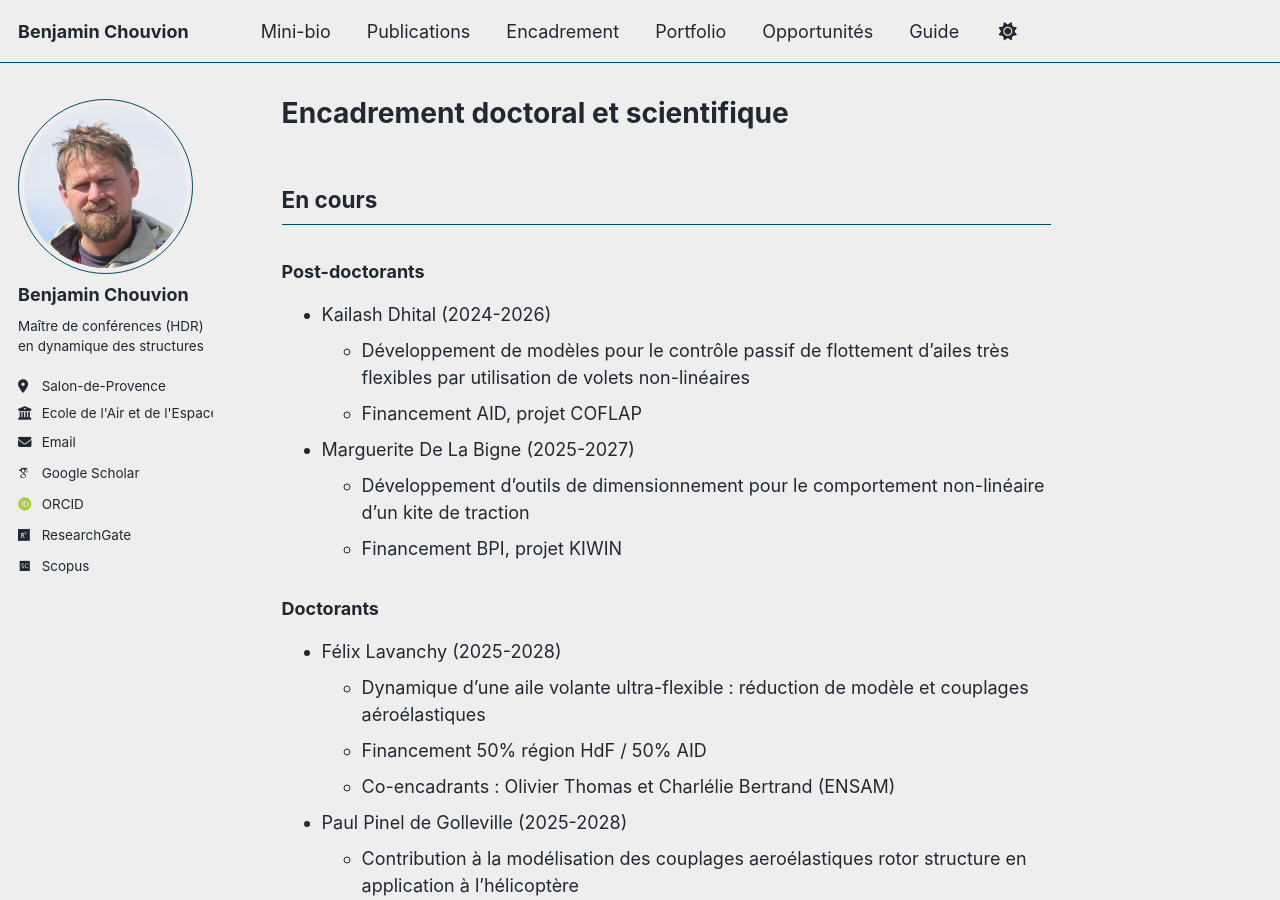
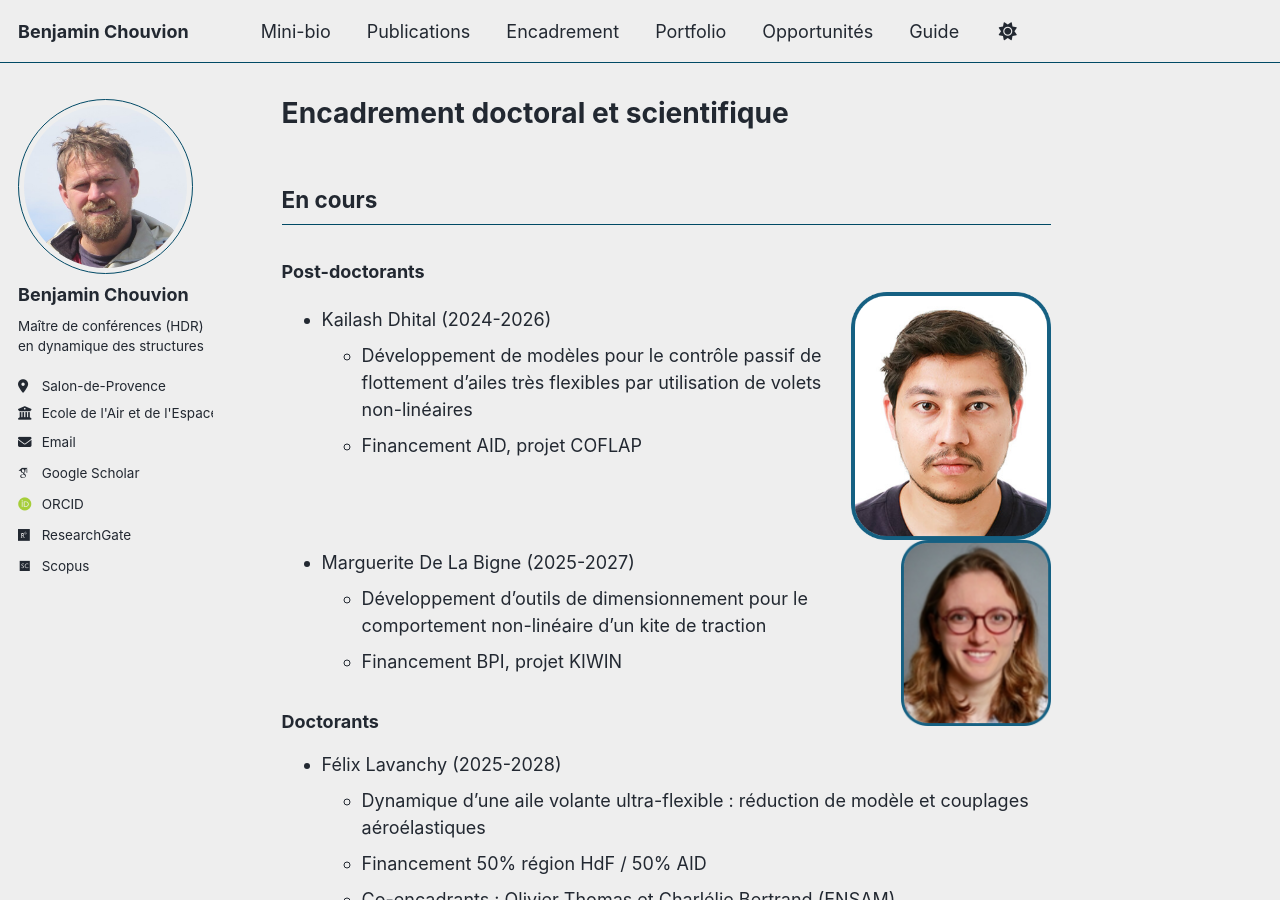
Before and after one commit to benjamin-chouvion/benjamin-chouvion.github.io, a Jekyll site: the page built from _pages/encadrement.md, in a window 1280 px wide and 900 px high. Built offline with Jekyll 4.4.1, drawn with Linux system fonts in a browser that asks for light colours; some web fonts are replaced; a script bundle is joined from its source files by our own code; library files that are not in the unit come from our copies.

Commit message:
Update encadrement.md

```diff
--- a/_pages/encadrement.md
+++ b/_pages/encadrement.md
@@ -11,10 +11,13 @@ Les personnes dont les noms sont <span style="color:#555;">grisés</span> ont te
 ## En cours
 
 ### Post-doctorants
+![kailash](/images/people/kailash.png){: .align-right width="200px"}
 - Kailash Dhital (2024-2026)
   - Développement de modèles pour le contrôle passif de flottement d’ailes très flexibles par
 utilisation de volets non-linéaires
   - Financement AID, projet COFLAP
+<br style="clear: right;">
+![marguerite](/images/people/cecile.png){: .align-right width="150px"}
 - Marguerite De La Bigne (2025-2027)
   - Développement d’outils de dimensionnement pour le comportement non-linéaire d’un
 kite de traction
```
